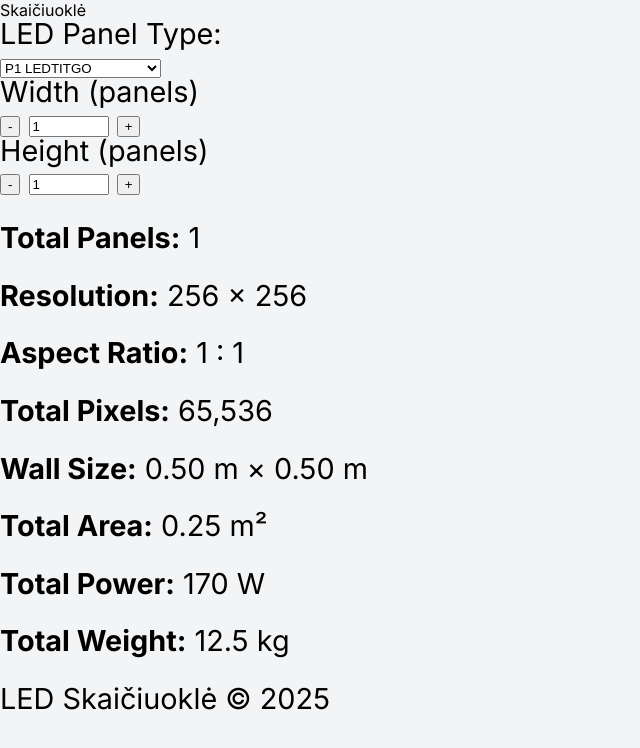
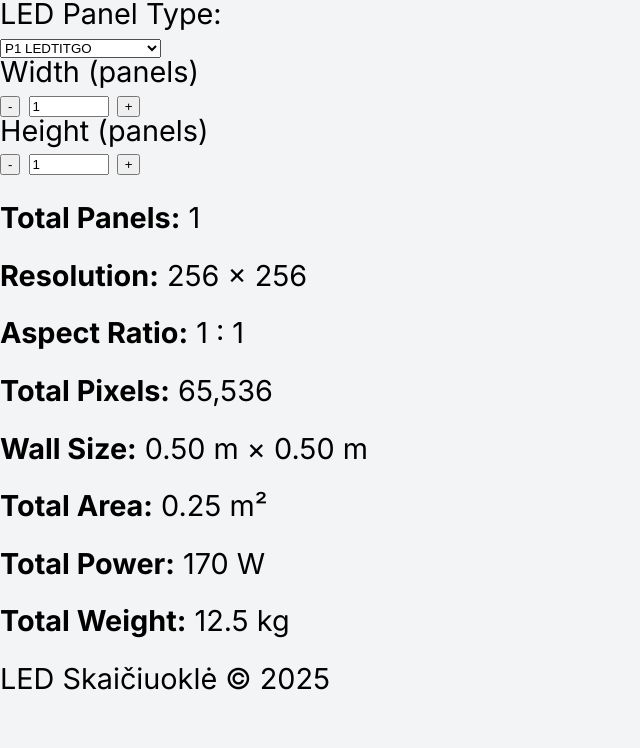
Before and after one commit to stogarauna/skaiciuokle, a SvelteKit app: page / in a window 1280 px wide. Shown: the top 748 px of the page, without its empty margins (0-640 px from the left). Built offline with nearby package versions, Linux system fonts and the light colour scheme.

Commit message:
Pašalintas viršutinis užrašas Skaičiuoklė

```diff
--- a/src/routes/+layout.svelte
+++ b/src/routes/+layout.svelte
@@ -1,6 +1,4 @@
-<header class="bg-gradient-to-r from-blue-600 to-indigo-600 text-white text-center py-4 font-semibold shadow-md">
-	Skaičiuoklė
-</header>
+
 
 <main class="min-h-screen bg-gray-100 flex flex-col items-center px-4 py-6" style="font-size: 1.8rem !important; line-height: 1 !important;">
 	<div class="w-full max-w-md bg-white rounded-2xl shadow-lg p-5">
```
